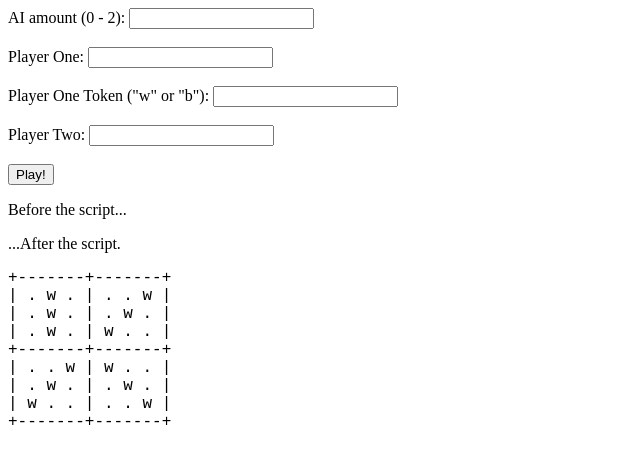
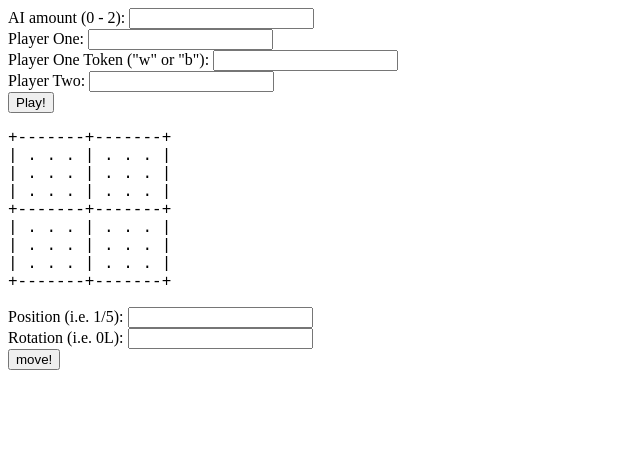
Before and after one commit to TrevorPeters/BoardGameAI, a website built with Parcel: page index.html in a window 1280 px wide. Both pictures are taken after a click on the button "Play!". Shown: the whole page, without its empty margins (0-640 px from the left). Built offline with nearby package versions, Linux system fonts and the light colour scheme.

Commit message:
added basic game functionality

```diff
--- a/GameBoard.js
+++ b/GameBoard.js
@@ -1,10 +1,10 @@
 var GameBoard = {
     wWon: false,
     bWon: false,
-    blocks:[[".", "w", ".", ".", "w", ".", ".", "w", "."],
-    [".", ".", "w", ".", "w", ".", "w", ".", "."],
-    [".", ".", "w", ".", "w", ".", "w", ".", "."],
-    ["w", ".", ".", ".", "w", ".", ".", ".", "w"]],
+    blocks:[[".", ".", ".", ".", ".", ".", ".", ".", "."],
+    [".", ".", ".", ".", ".", ".", ".", ".", "."],
+    [".", ".", ".", ".", ".", ".", ".", ".", "."],
+    [".", ".", ".", ".", ".", ".", ".", ".", "."]],
     insertToken: function(token, move) {
         var valid = false;
 
--- a/index.html
+++ b/index.html
@@ -1,29 +1,31 @@
 <!DOCTYPE HTML>
 <html>
 
-
     <body>
         <label for="AIamount">AI amount (0 - 2):</label>
-        <input type="number" id="AI" name="AI"><br><br>
+        <input type="number" id="AI" name="AI"><br>
 
         <label for="playerOne">Player One:</label>
-        <input type="text" id="playerOne" name="playerOne"><br><br>
+        <input type="text" id="playerOne" name="playerOne"><br>
 
         <label for="playerOneToken">Player One Token ("w" or "b"):</label>
-        <input type="text" id="playerOneToken" name="playerOneToken"><br><br>
+        <input type="text" id="playerOneToken" name="playerOneToken"><br>
 
         <label for="playerTwo">Player Two:</label>
-        <input type="text" id="playerTwo" name="playerTwo"><br><br>
+        <input type="text" id="playerTwo" name="playerTwo"><br>
 
         <button id = "start">Play!</button>
-        <p>Before the script...</p>
+
+        <p id = "GameBoardDisplay" style="font-family:courier New"></p>
+        <label for="position">Position (i.e. 1/5):</label>
+        <input type="text" id="position" name="position"><br>
+
+        <label for="rotation">Rotation (i.e. 0L):</label>
+        <input type="text" id="rotation" name="rotation"><br>
+
+        <button id = "move">move!</button>
 
         <script src="./index.js"></script>
-
-        <p>...After the script.</p>
-
-        <p id = "GameBoardDisplay" style="font-family:courier New"></p>
-
 
     </body>
 
--- a/index.js
+++ b/index.js
@@ -1,15 +1,31 @@
 import {GameBoard} from './GameBoard.js'
 
-document.getElementById("start").onclick = function(){
-    var playerOne = document.getElementById("playerOne").value;
-    var playerTwo = document.getElementById("playerTwo").value;
-    var AI = document.getElementById("AI").value;
-    var playerOneToken = document.getElementById("playerOneToken").value.toLowerCase();
-    var playerTwoToken = (playerOneToken == "w") ? "b" : "w";
+var playerOne;
+var playerTwo;
+var AI;
+var playerOneToken;
+var playerTwoToken;
+var Game = GameBoard;
+var turn = 0;
+document.getElementById("start").onclick = function Initialize() {
+    playerOne = document.getElementById("playerOne").value;
+    playerTwo = document.getElementById("playerTwo").value;
+    AI = document.getElementById("AI").value;
+    playerOneToken = document.getElementById("playerOneToken").value.toLowerCase();
+    playerTwoToken = (playerOneToken == "w") ? "b" : "w";
     //alert("text " + playerTwo + playerOne + AI + playerOneToken + playerTwoToken);
-    var Game = GameBoard;
-    //Game.rotate("4R");
-    alert(Game.checkWinner());
-    //alert(Game.bWon + "\n" + Game.wWon);
+    //alert(Game.checkWinner());
     document.getElementById("GameBoardDisplay").innerHTML = Game.toString();
 }
+
+document.getElementById("move").onclick = function move() {
+    var pos = document.getElementById("position").value;
+    var rot = document.getElementById("rotation").value;
+    var token = (turn == 0) ? playerOneToken : playerTwoToken;
+    turn = (turn + 1) % 2;
+    Game.insertToken(token, pos);
+    Game.checkWinner();
+    Game.rotate(rot);
+    Game.checkWinner();
+    document.getElementById("GameBoardDisplay").innerHTML = Game.toString();
+}
```
